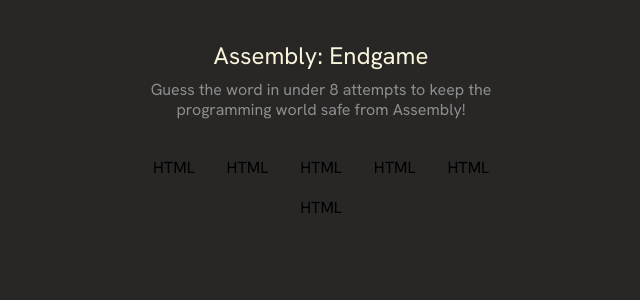
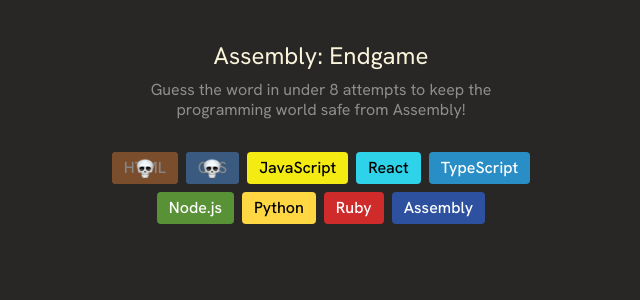
Before and after one commit to iabdwahab/assembly-endgame, a React (Vite) app: page / in a window 1280 px wide. Shown: the top 300 px of the page, without its empty margins (319-959 px from the left). Built offline with nearby package versions, Linux system fonts and the light colour scheme.

Commit message:
Implementing Eliminated Status.

```diff
--- a/src/components/Elimination.jsx
+++ b/src/components/Elimination.jsx
@@ -1,6 +1,26 @@
-const Elimination = ({ bgColor, textColor }) => {
+import eliminatedIcon from '../../public/eliminated-icon.png'
+
+const Elimination = ({ data }) => {
+  const { value, bgColor, textColor, isEliminated } = data;
+
+  const styles = {
+    backgroundColor: bgColor,
+    color: textColor
+  }
+
   return (
-    <p className={`bg-[${bgColor}] text-[${textColor}] w-fit px-3 py-1 rounded`}>HTML</p>
+    <div className='relative rounded overflow-hidden'>
+      {isEliminated && <Eliminated />}
+      <p className='font-medium w-fit px-3 py-1' style={styles}>{value}</p>
+    </div >
+  )
+}
+
+function Eliminated() {
+  return (
+    <span className='absolute bg-[#3f3f3fa2] w-full h-full flex justify-center items-center'>
+      <img src={eliminatedIcon} alt="Elimination Icon" className='w-5' />
+    </span>
   )
 }
 
--- a/src/components/EliminationsContainer.jsx
+++ b/src/components/EliminationsContainer.jsx
@@ -1,15 +1,22 @@
 import Elimination from "./Elimination"
 
 const EliminationsContainer = () => {
+
+  const eliminationList = [
+    { id: 1, value: 'HTML', bgColor: '#E2680F', textColor: 'white', isEliminated: true },
+    { id: 2, value: 'CSS', bgColor: '#328AF1', textColor: 'white', isEliminated: true },
+    { id: 3, value: 'JavaScript', bgColor: '#F4EB13', textColor: 'black', isEliminated: false },
+    { id: 4, value: 'React', bgColor: '#2ED3E9', textColor: 'black', isEliminated: false },
+    { id: 5, value: 'TypeScript', bgColor: '#298EC6', textColor: 'white', isEliminated: false },
+    { id: 6, value: 'Node.js', bgColor: '#599137', textColor: 'white', isEliminated: false },
+    { id: 7, value: 'Python', bgColor: '#FFD742', textColor: 'black', isEliminated: false },
+    { id: 8, value: 'Ruby', bgColor: '#D02B2B', textColor: 'white', isEliminated: false },
+    { id: 9, value: 'Assembly', bgColor: '#2D519F', textColor: 'white', isEliminated: false },
+  ]
+
   return (
-    <div className="flex flex-wrap justify-center max-w-96 mx-auto gap-2">
-      <Elimination bgColor='#E2680F' textColor='white' />
-      <Elimination bgColor='#E2680F' textColor='white' />
-      <Elimination bgColor='#E2680F' textColor='white' />
-      <Elimination bgColor='#E2680F' textColor='white' />
-      <Elimination bgColor='#E2680F' textColor='white' />
-      <Elimination bgColor='#E2680F' textColor='white' />
-
+    <div className="flex flex-wrap justify-center max-w-md mx-auto gap-2">
+      {eliminationList.map(item => <Elimination key={item.id} data={item} />)}
     </div>
   )
 }
```
Also changed, not shown: public/eliminated-icon.png (added).
